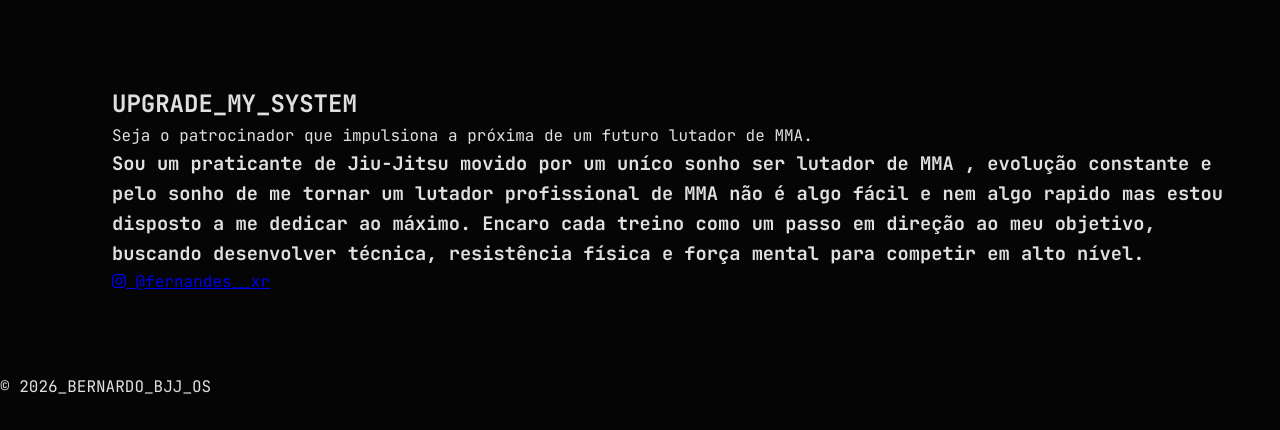
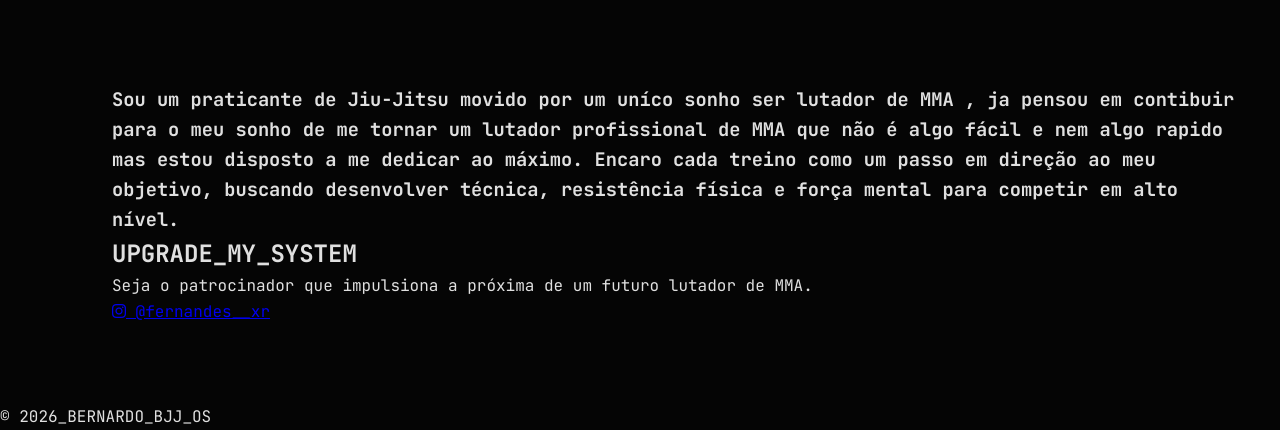
Before and after one commit to BernardoFV28/KCG, a plain HTML site: page index.html in a window 1280 px wide. Shown: the part 2402-2832 px from the top of the page. Before the commit the page ends 2802 px from the top, so only its background shows below. Drawn offline with nearby package versions, Linux system fonts and the light colour scheme.

Commit message:
Fix HTML formatting and structure

```diff
--- a/index.html
+++ b/index.html
@@ -106,10 +106,10 @@
 
         <section id="contact" class="v-section v-cta">
             <div class="v-cta-content">
+                <h3>Sou um praticante de Jiu-Jitsu movido por um uníco sonho ser lutador de MMA ,  ja pensou em contibuir para o meu sonho de me tornar um lutador profissional de MMA que não é algo fácil e nem algo rapido mas estou disposto a me dedicar ao máximo. Encaro cada treino como um passo em direção ao meu objetivo, buscando desenvolver técnica, resistência física e força mental para competir em alto nível.</h3>
+
                 <h2>UPGRADE_MY_SYSTEM</h2>
                 <p>Seja o patrocinador que impulsiona a próxima de um futuro lutador de MMA.</p>
-                <h3>Sou um praticante de Jiu-Jitsu movido por um uníco sonho ser lutador de MMA , evolução constante e pelo sonho de me tornar um lutador profissional de MMA não é algo fácil e nem algo rapido mas estou disposto a me dedicar ao máximo. Encaro cada treino como um passo em direção ao meu objetivo, buscando desenvolver técnica, resistência física e força mental para competir em alto nível.</h3>
-
                 <div class="v-socials">
                     <a href="https://instagram.com/fernandes__xr" class="v-link">
                         <i class="fab fa-instagram"></i> @fernandes__xr
```
